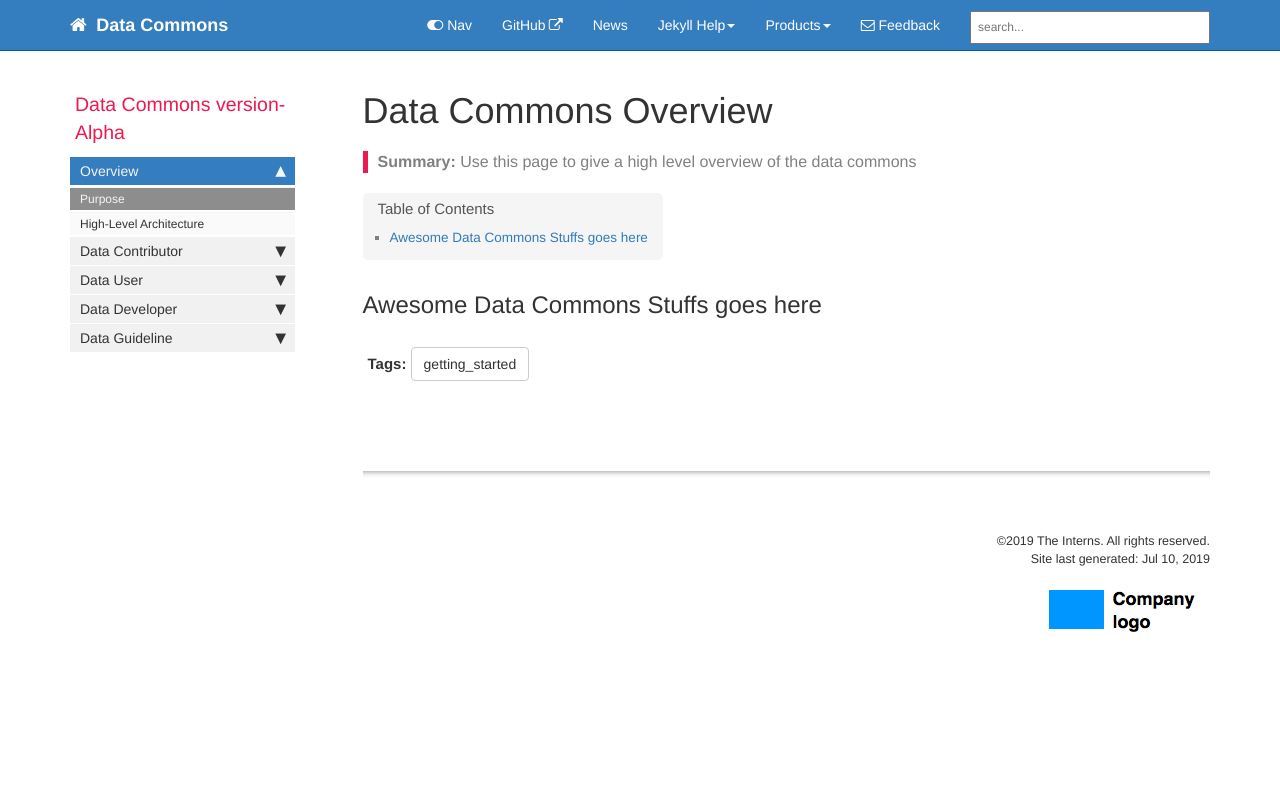
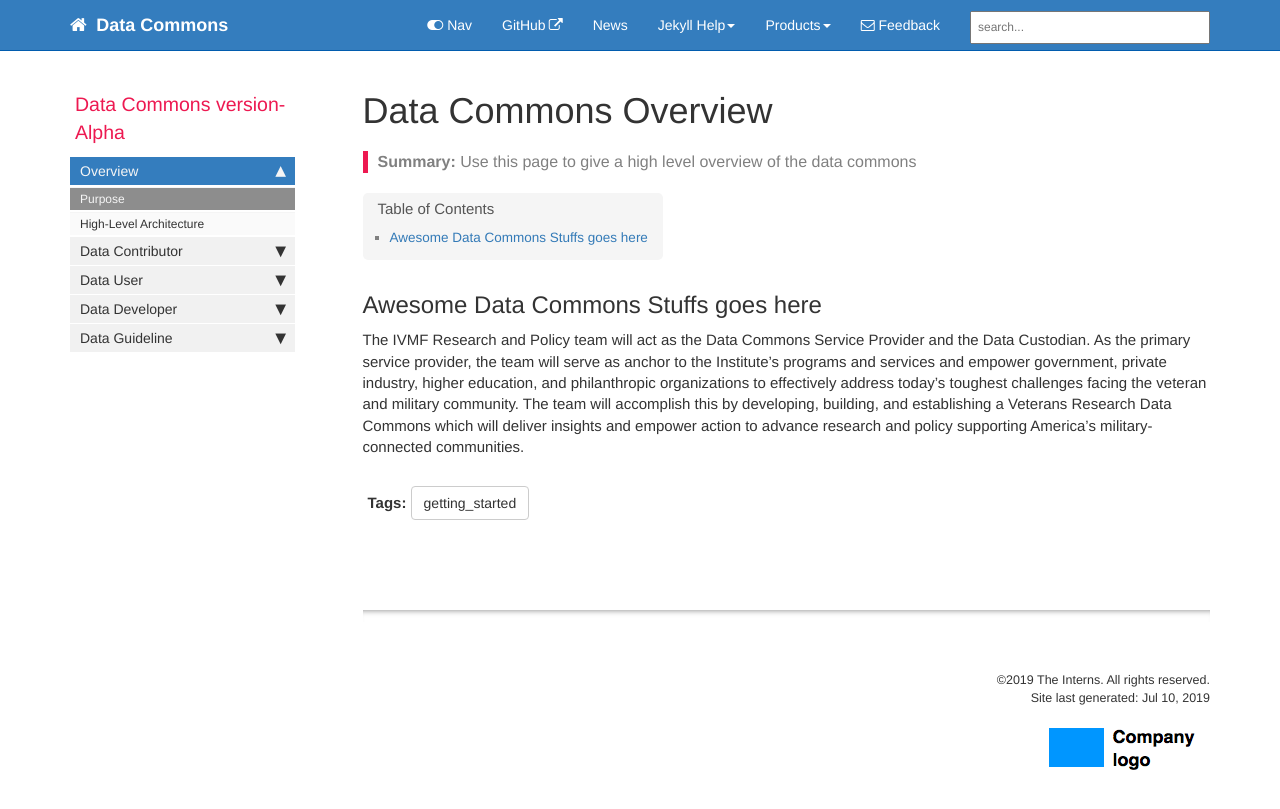
Before and after one commit to data-commons-alpha/data-commons, a Jekyll site: the page built from index.md, in a window 1280 px wide. Shown: the top 809 px of the page. Built offline with Jekyll 4.4.1, drawn with Linux system fonts in a browser that asks for light colours; comment, search, counter and statistics services are not loaded.

```diff
--- a/index.md
+++ b/index.md
@@ -8,3 +8,4 @@ summary: Use this page to give a high level overview of the data commons
 ---
 
 ## Awesome Data Commons Stuffs goes here
+The IVMF Research and Policy team will act as the Data Commons Service Provider and the Data Custodian. As the primary service provider, the team will serve as anchor to the Institute’s programs and services and empower government, private industry, higher education, and philanthropic organizations to effectively address today’s toughest challenges facing the veteran and military community. The team will accomplish this by developing, building, and establishing a Veterans Research Data Commons which will deliver insights and empower action to advance research and policy supporting America’s military-connected communities.
```
